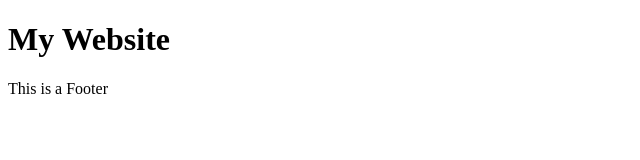
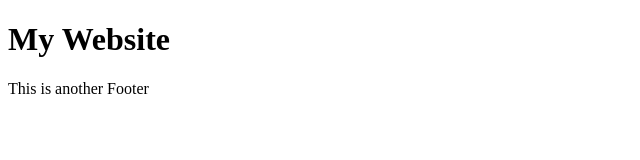
Before and after one commit to Bvega/version-control-simulation-bolivar, a plain HTML site: page index.html in a window 1280 px wide. Shown: the full height of the page, 0-640 px from the left. Drawn offline with Linux system fonts and the light colour scheme.

Commit message:
Added a diferent footer

```diff
--- a/index.html
+++ b/index.html
@@ -10,6 +10,6 @@
         <h1>My Website</h1>
     </header>
 
-   <footer>This is a Footer</footer>
+   <footer>This is another Footer</footer>
 </body>
 </html>
```
